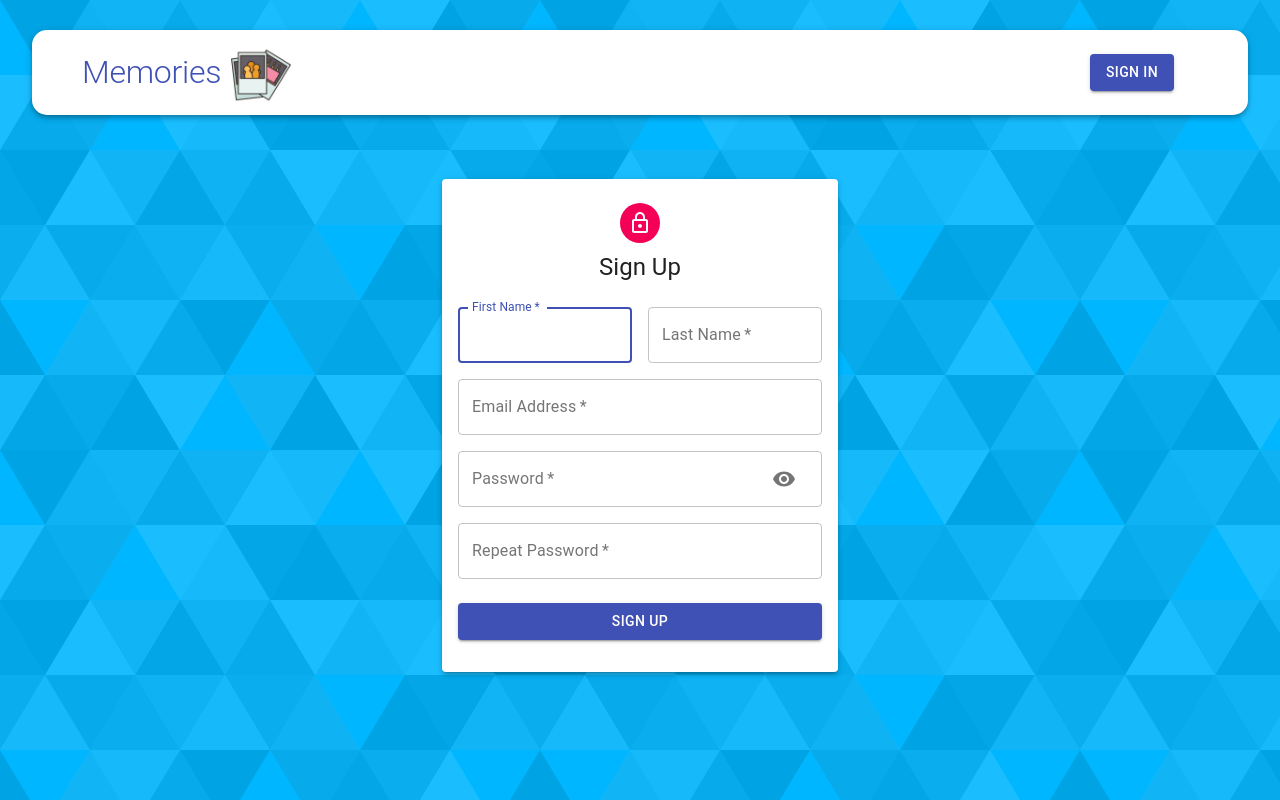
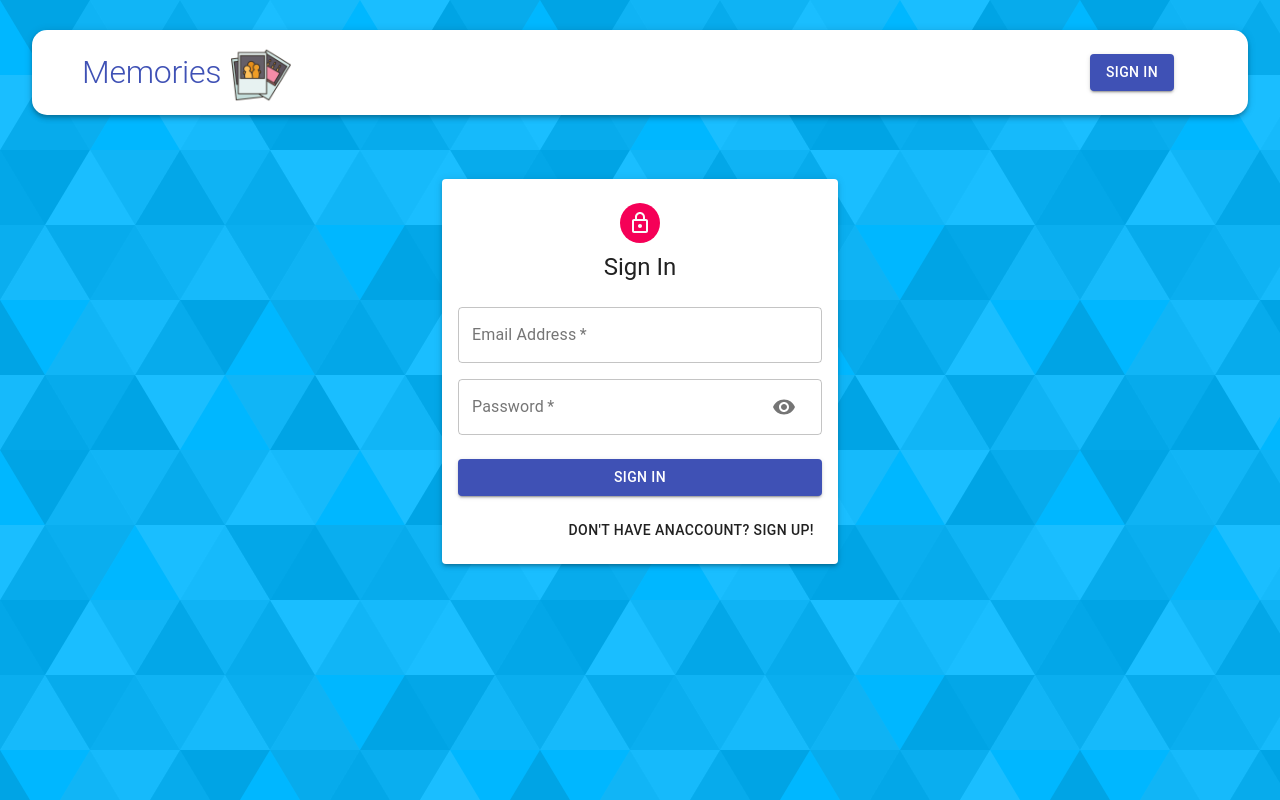
Before and after one commit to thanhtheman/memories, a React (Create React App) app in the folder client/: page /auth in a window 1280 px wide. Built offline with nearby package versions, Linux system fonts and the light colour scheme.

Commit message:
SignUp SignIn toggle completed

```diff
--- a/client/src/App.js
+++ b/client/src/App.js
@@ -4,10 +4,12 @@ import { Container } from '@material-ui/core';
 import Navbar from './components/Navbar/Navbar';
 import Home from './components/Home/Home';
 import Auth from './components/Auth/Auth';
+import useStyles from './styles';
 
 const App = () => {
+  const classes = useStyles();
   return (
-    <BrowserRouter>
+    <BrowserRouter className={classes.appBar}>
       <Container maxWidth="lg">
         <Navbar />
         <Routes>
--- a/client/src/components/Auth/Auth.js
+++ b/client/src/components/Auth/Auth.js
@@ -8,8 +8,8 @@ const Auth = () => {
 
   const classes = useStyles();
   const [showPassword, setShowPassword] = useState(false);
+  const [isSignUp, setIsSignUp] = useState(false);
 
-  const isSignUp = true;
   const handleShowPassword = () => setShowPassword((prevShowPassword) => !prevShowPassword);
 
   const handleSubmit = () => {
@@ -18,6 +18,10 @@ const Auth = () => {
 
   const handleChange = () => {
 
+  }
+  const switchMode = () => {
+    setIsSignUp((prevIsSignUp) => !prevIsSignUp)
+    handleShowPassword(false);
   }
 
   return (
@@ -42,6 +46,13 @@ const Auth = () => {
                 <Button type="submit" fullWidth variant="contained" color="primary" className={classes.submit}>
                     { isSignUp ? 'Sign Up' : 'Sign In'}
                 </Button>
+                <Grid container justify="flex-end">
+                    <Grid item>
+                        <Button onClick={switchMode}>
+                            { isSignUp ? 'Already have an account? Sign In' : "Don't have anaccount? Sign Up!"}
+                        </Button>
+                    </Grid>
+                </Grid>
             </form>
         </Paper>
     </Container>
```
